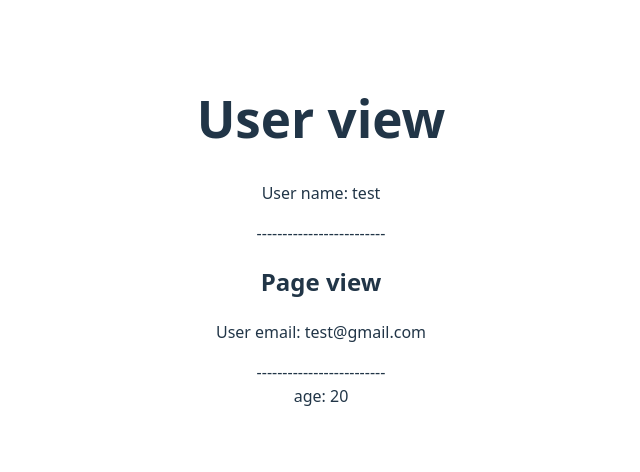
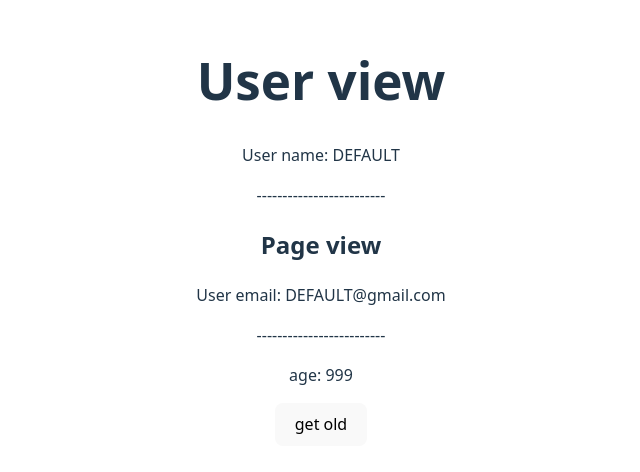
Before and after one commit to itsmylife/redi-2025-session-12, a React (Vite) app: page / in a window 1280 px wide. Shown: the part 168-640 px from the top of the page, without its empty margins (319-959 px from the left). Built offline with nearby package versions, Linux system fonts and the light colour scheme.

Commit message:
zustand example

```diff
--- a/package.json
+++ b/package.json
@@ -11,7 +11,8 @@
   },
   "dependencies": {
     "react": "^19.0.0",
-    "react-dom": "^19.0.0"
+    "react-dom": "^19.0.0",
+    "zustand": "^5.0.3"
   },
   "devDependencies": {
     "@eslint/js": "^9.22.0",
--- a/src/App.tsx
+++ b/src/App.tsx
@@ -1,31 +1,43 @@
-import { createContext } from "react";
 import "./App.css";
 import { UserView } from "./components/UserView.tsx";
 import { Page } from "./components/Page.tsx";
 import { Age } from "./components/Age.tsx";
 
-export const UserContext = createContext({
+import { create } from "zustand";
+import { UserZustand } from "./types.ts";
+
+// https://zustand.docs.pmnd.rs/getting-started/introduction
+export const useOurUserStore = create<UserZustand>((set) => ({
+  user: {
     name: "DEFAULT",
     email: "DEFAULT@gmail.com",
     age: 999,
+    asdas: {
+      sadfsdf: {
+        asd: {
+          name: "asldkjalskjdh",
+        },
+      },
+    },
+  },
+  increaseAge: () => {
+    console.log("increaseAge called");
+    set((state) => {
+      const newAge = state.user.age + 1;
+      // https://zustand.docs.pmnd.rs/guides/immutable-state-and-merging#nested-objects
+      return { ...state, user: { ...state.user, age: newAge } };
     });
+  },
+}));
 
 function App() {
   return (
     <>
-      <UserContext.Provider
-        value={{
-          name: "test",
-          email: "test@gmail.com",
-          age: 20,
-        }}
-      >
       <UserView />
       -------------------------
       <Page />
       -------------------------
       <Age />
-      </UserContext.Provider>
     </>
   );
 }
--- a/src/components/Age.tsx
+++ b/src/components/Age.tsx
@@ -1,8 +1,17 @@
-import { useContext } from "react";
-import { UserContext } from "../App.tsx";
+import { useOurUserStore } from "../App.tsx";
 
 export const Age = () => {
-  const user = useContext(UserContext);
+  const { user, increaseAge } = useOurUserStore((state) => state);
 
-  return <div>age: {user.age}</div>;
+  const handleGettingOld = () => {
+    console.log("getting old clicked");
+    increaseAge();
+  };
+
+  return (
+    <div>
+      <p>age: {user.age}</p>
+      <button onClick={handleGettingOld}>get old</button>
+    </div>
+  );
 };
--- a/src/components/Page.tsx
+++ b/src/components/Page.tsx
@@ -1,8 +1,7 @@
-import { useContext } from "react";
-import { UserContext } from "../App.tsx";
+import { useOurUserStore } from "../App.tsx";
 
 export const Page = () => {
-  const user = useContext(UserContext);
+  const user = useOurUserStore((state) => state.user);
   return (
     <div>
       <h2>Page view</h2>
--- a/src/components/UserView.tsx
+++ b/src/components/UserView.tsx
@@ -1,9 +1,7 @@
-import { UserContext } from "../App.tsx";
-import { useContext } from "react";
+import { useOurUserStore } from "../App";
 
 export const UserView = () => {
-  const user = useContext(UserContext);
-
+  const user = useOurUserStore((state) => state.user);
   return (
     <div>
       <h1>User view</h1>
```
Also changed, not shown: src/types.ts (+9 -4 lines), 1 other file (tests, documents, lock files or other folders). Lines whose indentation alone changed are shown as unchanged.
